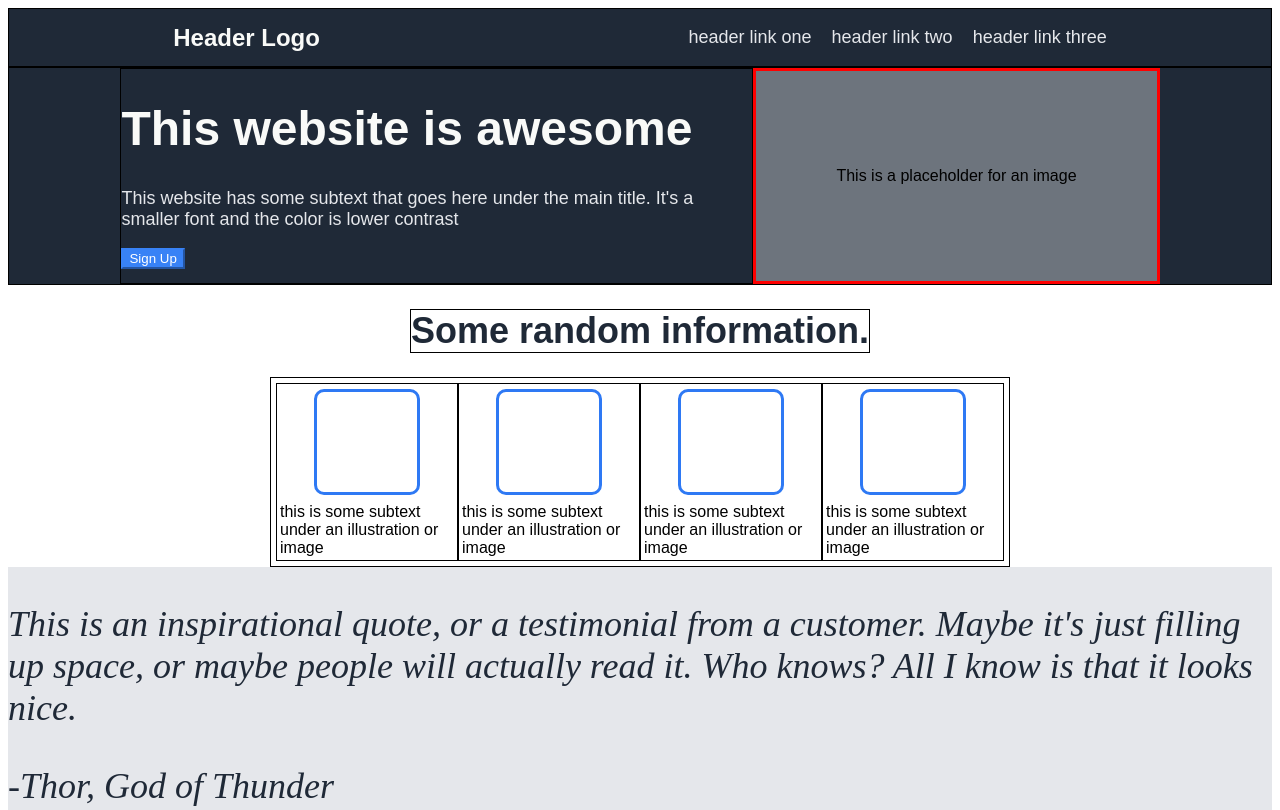
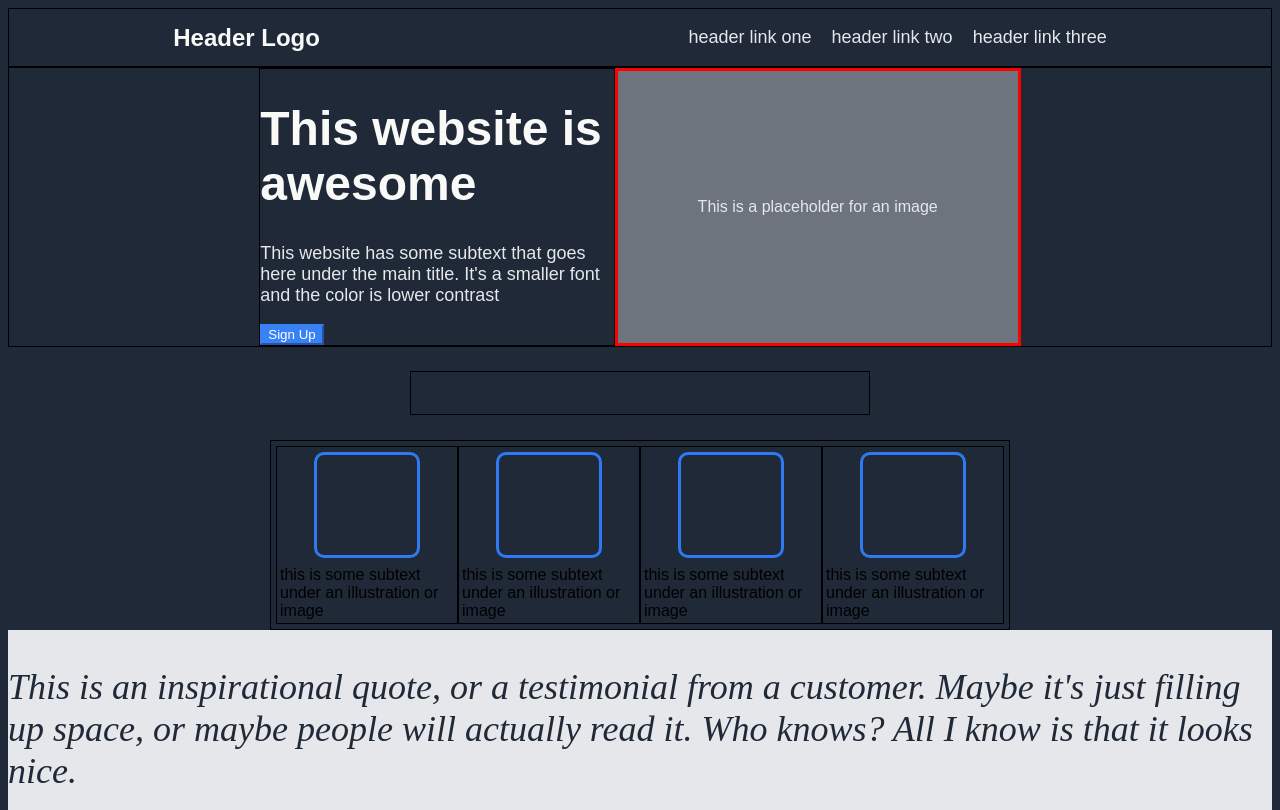
Before and after one commit to DNUVision/TOP_Landing_Page, a plain HTML site: page index.html in a window 1280 px wide. Shown: the top 810 px of the page. Drawn offline with Linux system fonts and the light colour scheme.

Commit message:
reccent changes that I have made

```diff
--- a/style.css
+++ b/style.css
@@ -1,14 +1,13 @@
 body{
     display: flex;
     flex-direction: column;
-    /*background-color: #1F2937; */
+    background-color: #1F2937;
 }
 
 
 /*This section of the css file describes the upper and lower header classes*/
 
 .header, .upper, .lower, .footer{
-    background-color: #1F2937;
     display: flex;
     flex-direction: column;
     font-family: sans-serif;
@@ -41,16 +40,14 @@ ul{
 
 .lower{
     border: 1px solid black;
+    display: flex;
     flex-direction: row;
     justify-content: center;
-
-
 }
 
 .lower-main{
     border: 1px solid black;
-    max-width: 50%;
-
+    flex-basis: 28%;
 }
 
 .lower-main>h1{
@@ -69,7 +66,7 @@ ul{
     display: flex;
     justify-content: center;
     align-items: center;
-    max-width: 50%;
+    color: #E5E7EB;
 
 }
 
```
Also changed, not shown: index.html (+1 -1 lines).
